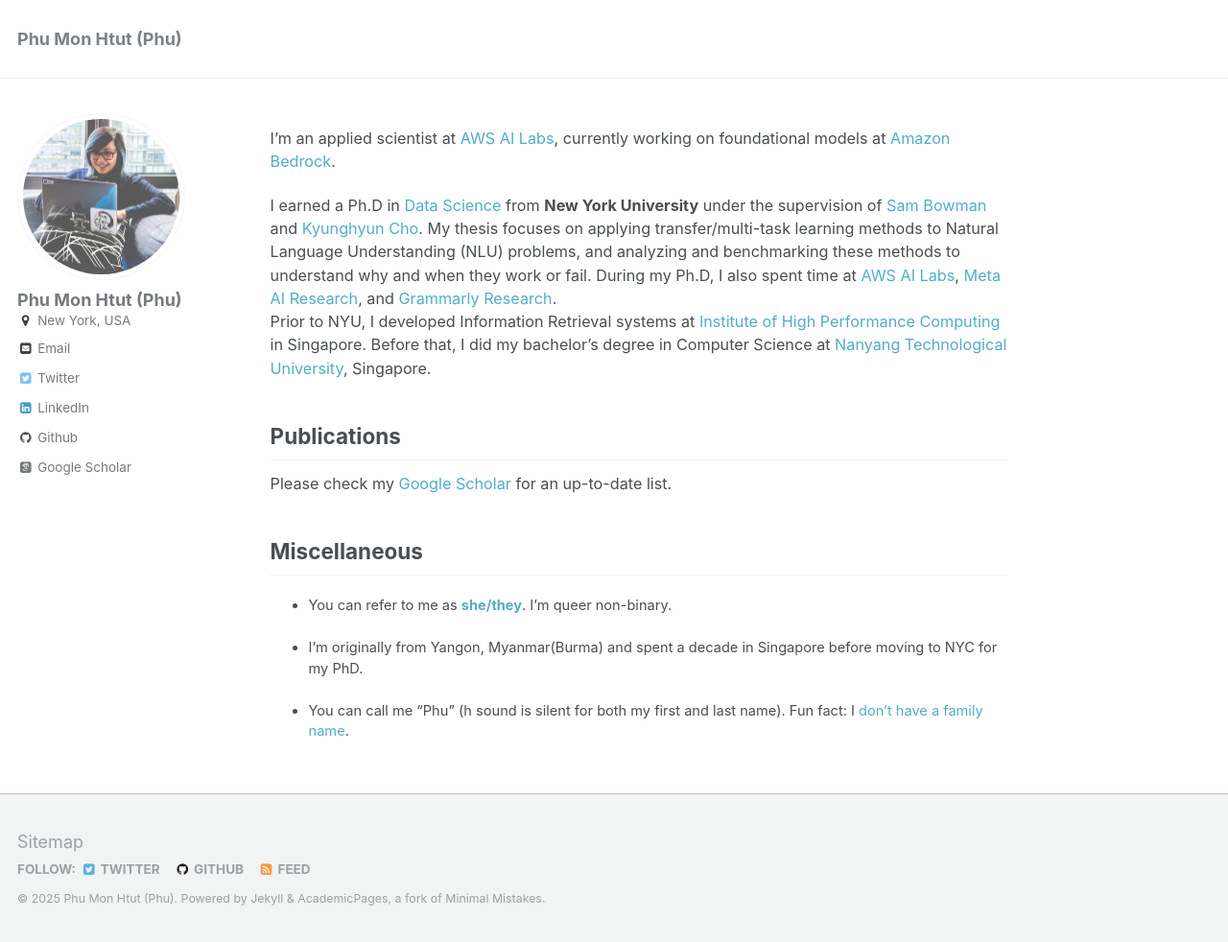
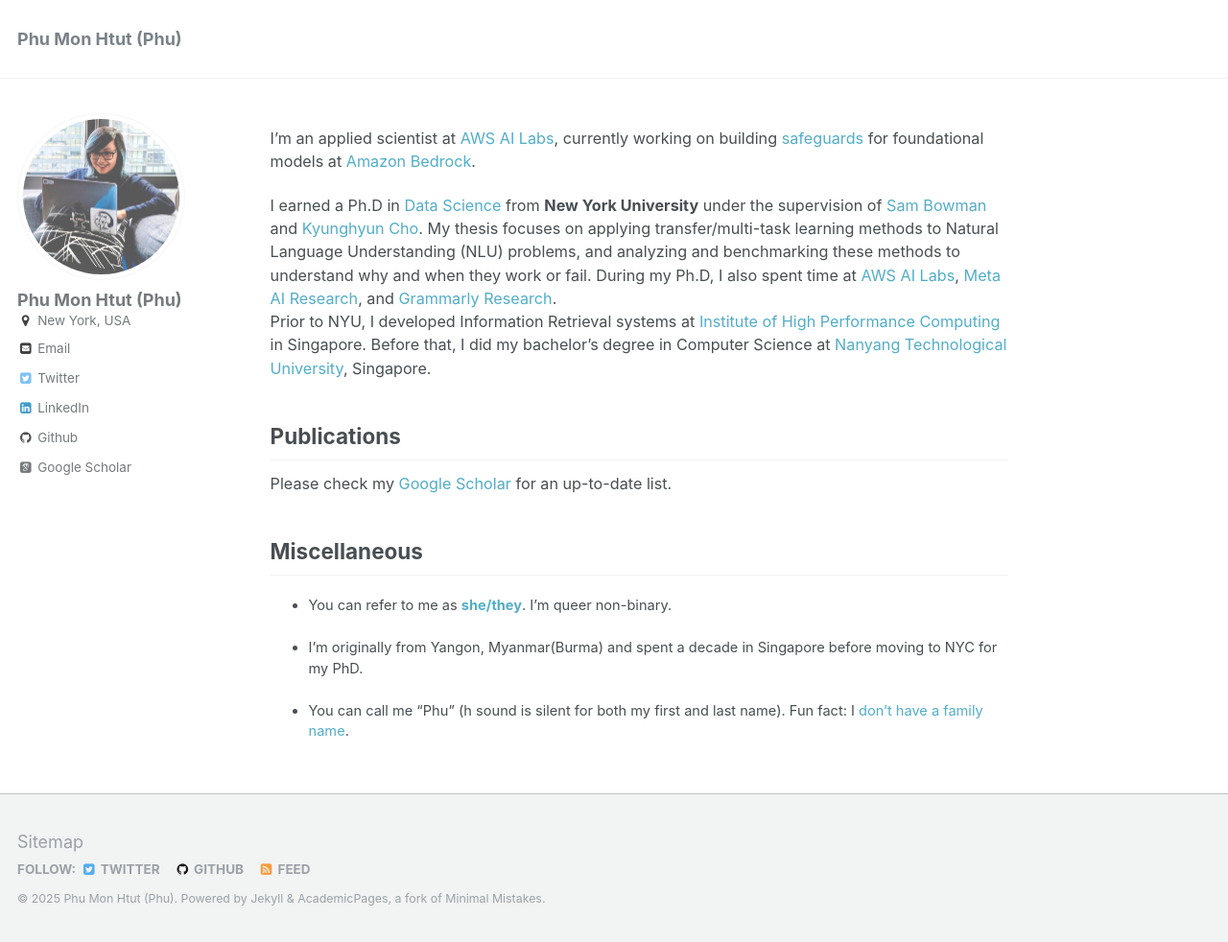
Before and after one commit to phu-pmh/phu-pmh.github.io, a Jekyll site: the page built from _pages/about.md, in a window 1280 px wide and 982 px high. Shown: the whole window at 96% size. Built offline with Jekyll 4.4.1, drawn with Linux system fonts in a browser that asks for light colours; some web fonts are replaced.

Commit message:
Update about.md

```diff
--- a/_pages/about.md
+++ b/_pages/about.md
@@ -8,7 +8,7 @@
   - /about.html
 ---
 
-I'm an applied scientist at [AWS AI Labs](https://www.amazon.science/), currently working on foundational models at [Amazon Bedrock](https://aws.amazon.com/bedrock/).
+I'm an applied scientist at [AWS AI Labs](https://www.amazon.science/), currently working on building [safeguards](https://aws.amazon.com/bedrock/guardrails/) for foundational models at [Amazon Bedrock](https://aws.amazon.com/bedrock/).
 
 I earned a Ph.D in [Data Science](https://cds.nyu.edu/) from **New York University** under the supervision of [Sam Bowman](https://www.nyu.edu/projects/bowman/) and [Kyunghyun Cho](http://www.kyunghyuncho.me/). My thesis focuses on applying transfer/multi-task learning methods to Natural Language Understanding (NLU) problems, and analyzing and benchmarking these methods to understand why and when they work or fail. During my Ph.D, I also spent time at [AWS AI Labs](https://www.amazon.science/), [Meta AI Research](https://ai.meta.com/research/), and [Grammarly Research](https://www.grammarly.com/).
 Prior to NYU, I developed Information Retrieval systems at [Institute of High Performance Computing](https://www.a-star.edu.sg/ihpc) in Singapore. Before that, I did my bachelor’s degree in Computer Science at [Nanyang Technological University](https://www.ntu.edu.sg/scse), Singapore.
```
